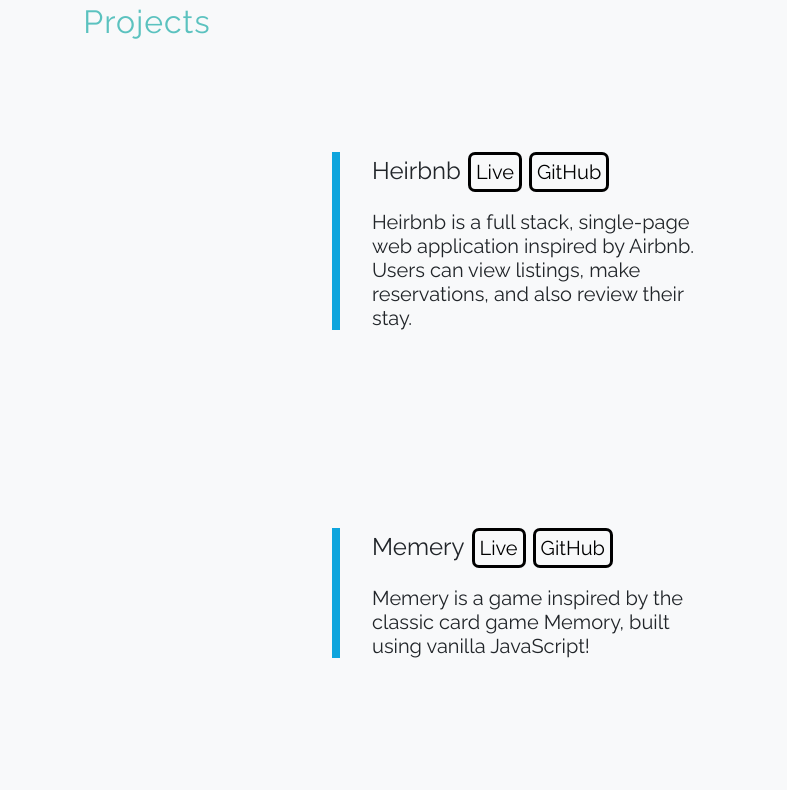
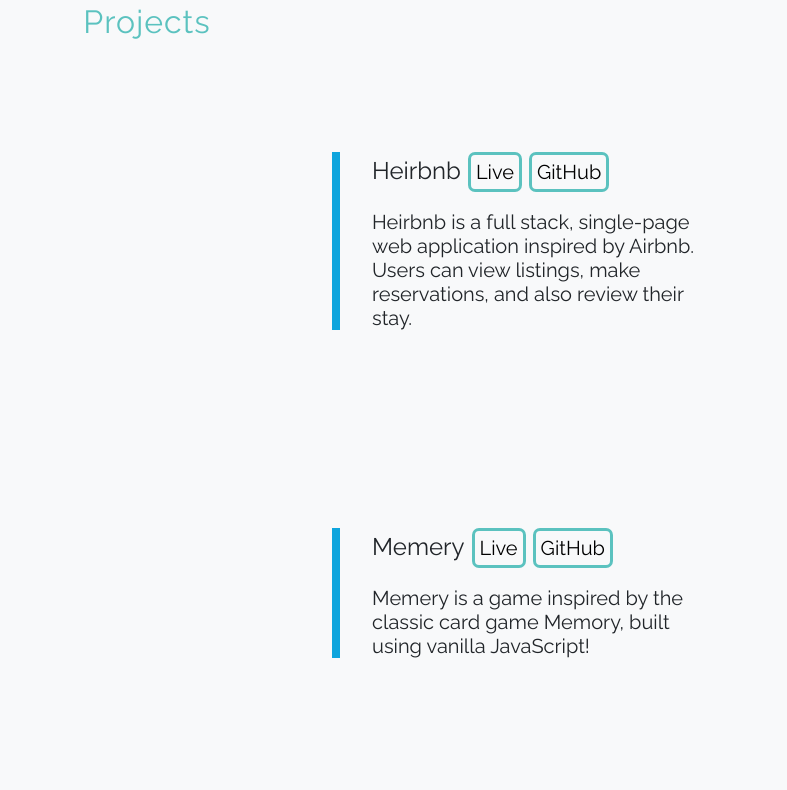
Before and after one commit to kevinchen93/kevinchen93.github.io, a plain HTML site: page index.html in a window 1280 px wide. Shown: the part 1381-2171 px from the top of the page, 493-1280 px from the left. Drawn offline with nearby package versions, Linux system fonts and the light colour scheme.

```diff
--- a/css/grayscale.css
+++ b/css/grayscale.css
@@ -187,7 +187,7 @@
 }
 
 .main-live-link {
-  border: 3px solid #000;
+  border: 3px solid #5bc2bf;
   border-radius: 7px;
   color: #fff;
   font-size: 20px;
@@ -213,7 +213,6 @@
 
 .main-live-link:hover,
 .live-link:hover {
-  color: #0ea5dd;
 }
 
 .row h2, .row h4, .row h5, .row .mb-4 {
```
